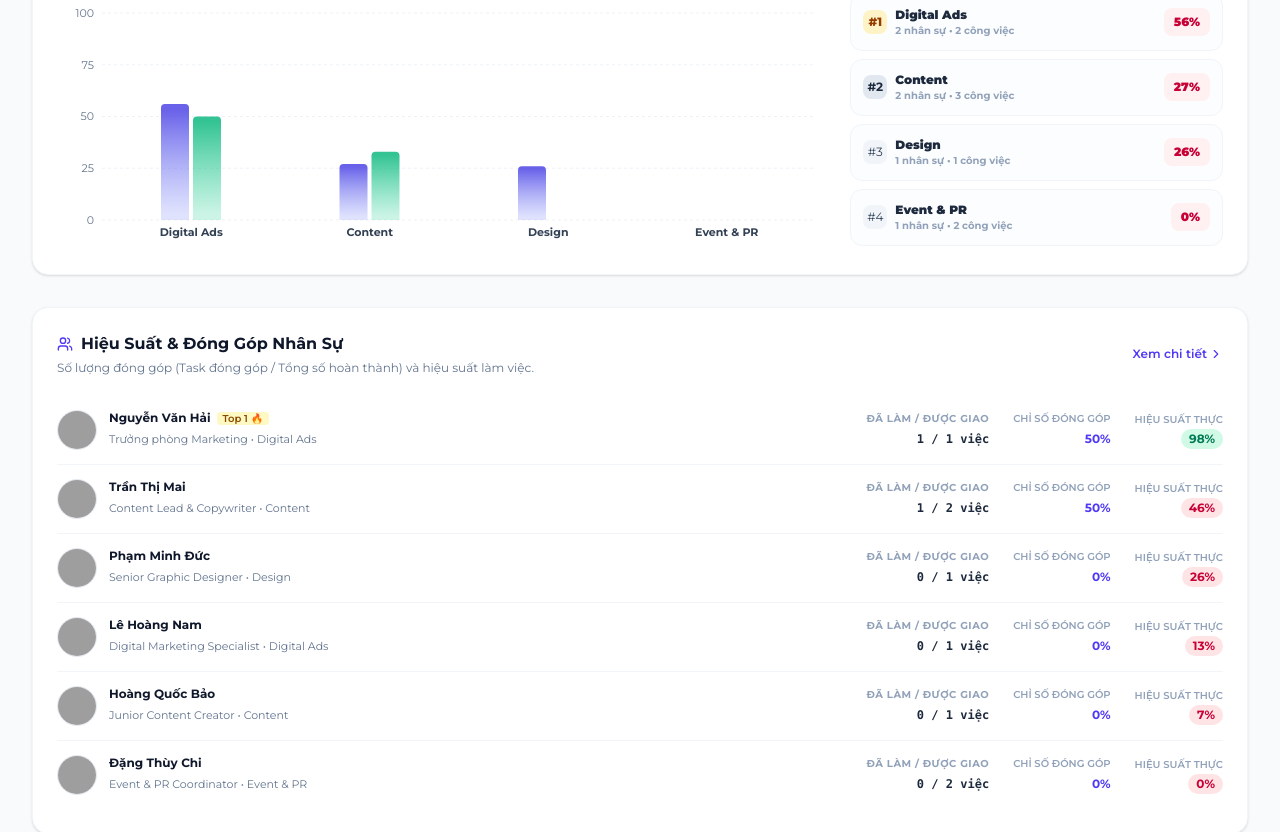
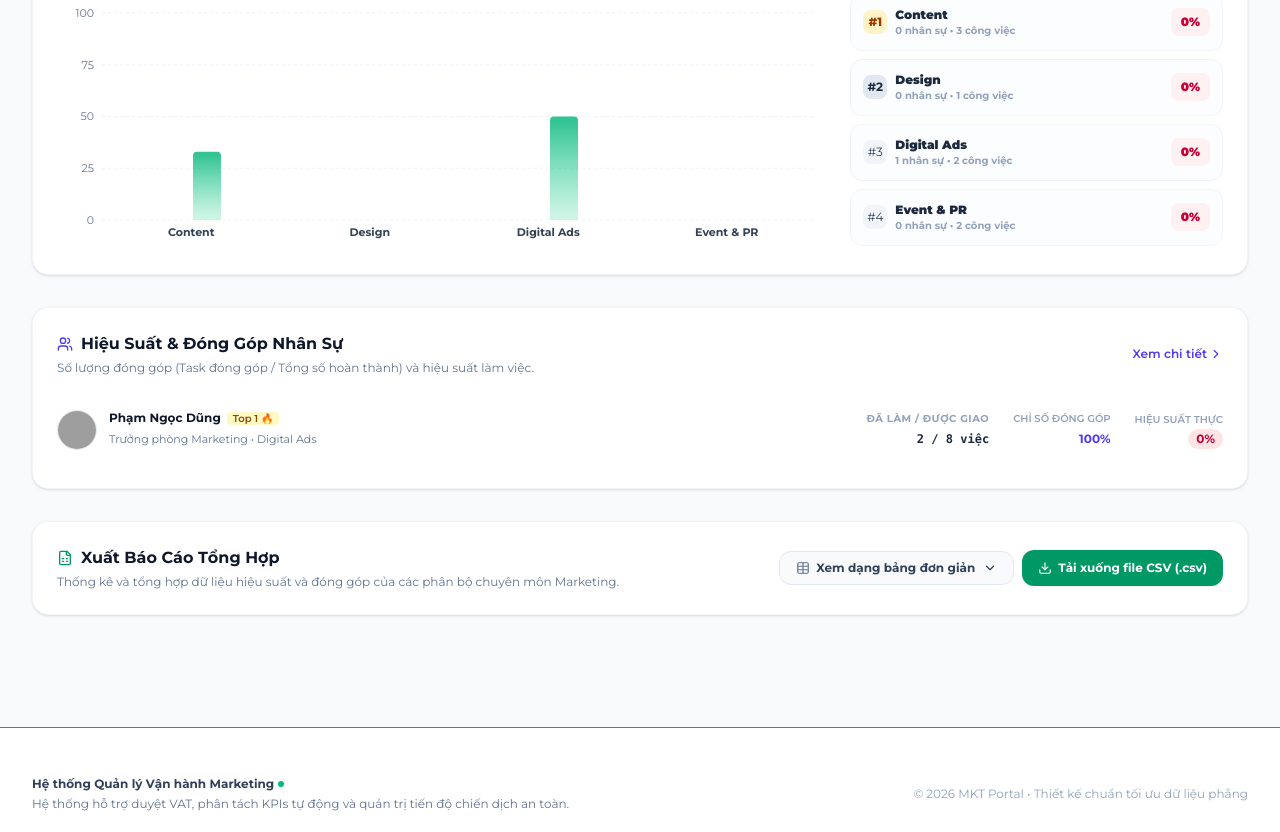
Before and after one commit to dungngocpham8386-create/zkhmarketing, a React (Vite) app: page / in a window 1280 px wide. Shown: the part 1640-2472 px from the top of the page. Built offline with nearby package versions, Linux system fonts and the light colour scheme; grey boxes are pictures that could not be loaded.

Commit message:
refactor: update default user and force data reset
Update initial member configuration to Phạm Ngọc Dũng, implement a mechanism to force reset local storage data for existing sessions, and update link attribution.

```diff
--- a/src/App.tsx
+++ b/src/App.tsx
@@ -152,6 +152,9 @@ export default function App() {
     if (cached) {
       try {
         const parsed = JSON.parse(cached);
+        if (parsed && parsed.email !== 'dungngocpham8386@gmail.com') {
+          return INITIAL_MEMBERS[0];
+        }
         if (parsed && parsed.systemRole) return parsed;
       } catch (e) {
         console.error("Error parsing cached user:", e);
@@ -232,20 +235,40 @@ export default function App() {
     const cachedInvoices = localStorage.getItem('mkt_invoices');
 
     let finalMembers = INITIAL_MEMBERS;
+    let shouldResetAllData = false;
+
     if (cachedMembers) {
-      const parsed: Member[] = JSON.parse(cachedMembers);
+      try {
+        const parsed: Member[] = JSON.parse(cachedMembers);
+        if (parsed.some(m => m.email === 'hai.nguyen@marketing.co')) {
+          shouldResetAllData = true;
+        }
+      } catch (e) {
+        shouldResetAllData = true;
+      }
+    } else {
+      shouldResetAllData = true;
+    }
+
+    if (shouldResetAllData) {
+      setMembers(INITIAL_MEMBERS);
+      localStorage.setItem('mkt_members', JSON.stringify(INITIAL_MEMBERS));
+      localStorage.setItem('mkt_current_user', JSON.stringify(INITIAL_MEMBERS[0]));
+      setCurrentUser(INITIAL_MEMBERS[0]);
+      setIsAuthenticated(true);
+      localStorage.setItem('mkt_is_authenticated', 'true');
+      finalMembers = INITIAL_MEMBERS;
+    } else {
+      const parsed: Member[] = JSON.parse(cachedMembers!);
       const migrated = parsed.map(m => m.password ? m : { ...m, password: '123' });
       setMembers(migrated);
       localStorage.setItem('mkt_members', JSON.stringify(migrated));
       finalMembers = migrated;
-    } else {
-      setMembers(INITIAL_MEMBERS);
-      localStorage.setItem('mkt_members', JSON.stringify(INITIAL_MEMBERS));
     }
 
     // Đồng bộ hóa trạng thái tài khoản đăng nhập (currentUser) để luôn khớp với danh sách thành viên sau khi chỉnh sửa
     const savedUserStr = localStorage.getItem('mkt_current_user');
-    if (savedUserStr) {
+    if (savedUserStr && !shouldResetAllData) {
       try {
         const savedUserSnapshot = JSON.parse(savedUserStr) as Member;
         const freshUser = finalMembers.find(m => m.id === savedUserSnapshot.id);
@@ -258,9 +281,7 @@ export default function App() {
       }
     }
 
-    if (cachedTasks) {
-      setTasks(JSON.parse(cachedTasks));
-    } else {
+    if (shouldResetAllData || !cachedTasks) {
       // For demonstration, let's set t3 deadline to tomorrow (within 24 hours of today)
       const tomorrow = new Date();
       tomorrow.setDate(tomorrow.getDate() + 1);
@@ -273,6 +294,8 @@ export default function App() {
       });
       setTasks(modifiedTasks);
       localStorage.setItem('mkt_tasks', JSON.stringify(modifiedTasks));
+    } else {
+      setTasks(JSON.parse(cachedTasks));
     }
 
     if (cachedInvoices) {
--- a/src/components/InternalAdminLinks.tsx
+++ b/src/components/InternalAdminLinks.tsx
@@ -63,7 +63,7 @@ export default function InternalAdminLinks({
         division: 'Design',
         description: 'Chứa toàn bộ hình ảnh sản phẩm chất lượng cao, file nén (.zip) cho Key Visual chiến dịch Tết và banner quảng cáo.',
         updatedAt: '2026-05-28T10:30:00Z',
-        updatedBy: 'Phạm Minh Đức'
+        updatedBy: 'Phạm Ngọc Dũng'
       },
       {
         id: 'lnk-2',
@@ -73,7 +73,7 @@ export default function InternalAdminLinks({
         division: 'Design',
         description: 'Bản vẽ Layout Mobile App & Landing Page cho chương trình khuyến mại lớn mùa hạ 2026.',
         updatedAt: '2026-05-29T14:20:00Z',
-        updatedBy: 'Phạm Minh Đức'
+        updatedBy: 'Phạm Ngọc Dũng'
       },
       {
         id: 'lnk-3',
@@ -83,7 +83,7 @@ export default function InternalAdminLinks({
         division: 'Content',
         description: 'Tài liệu tối quan trọng của phòng Content, cập nhật timeline lên bài, phân nhóm Content Pillar chi tiết hàng ngày.',
         updatedAt: '2026-05-30T09:12:00Z',
-        updatedBy: 'Trần Thị Mai'
+        updatedBy: 'Phạm Ngọc Dũng'
       },
       {
         id: 'lnk-4',
@@ -93,7 +93,7 @@ export default function InternalAdminLinks({
         division: 'Digital Ads',
         description: 'Bảng sinh link UTM tự động cho các đường dẫn chạy Ads để đồng bộ kết quả chuyển đổi lên Google Analytics.',
         updatedAt: '2026-05-31T16:45:00Z',
-        updatedBy: 'Lê Hoàng Nam'
+        updatedBy: 'Phạm Ngọc Dũng'
       },
       {
         id: 'lnk-5',
@@ -103,7 +103,7 @@ export default function InternalAdminLinks({
         division: 'Event & PR',
         description: 'Kịch bản chi tiết cho MC, danh sách khách mời báo chí và hướng dẫn trả lời phỏng vấn truyền thông.',
         updatedAt: '2026-06-01T08:00:00Z',
-        updatedBy: 'Đặng Thùy Chi'
+        updatedBy: 'Phạm Ngọc Dũng'
       },
       {
         id: 'lnk-6',
@@ -113,7 +113,7 @@ export default function InternalAdminLinks({
         division: 'Design',
         description: 'Trang nén ảnh dung lượng cực tốt giúp tối ưu tốc độ tải trang cho Landing Page marketing.',
         updatedAt: '2026-05-25T11:05:00Z',
-        updatedBy: 'Hoàng Quốc Bảo'
+        updatedBy: 'Phạm Ngọc Dũng'
       }
     ];
 
--- a/src/data/mockData.ts
+++ b/src/data/mockData.ts
@@ -3,75 +3,17 @@ import { Member, Task, Invoice } from '../types';
 export const INITIAL_MEMBERS: Member[] = [
   {
     id: 'm1',
-    name: 'Nguyễn Văn Hải',
+    name: 'Phạm Ngọc Dũng',
     role: 'Trưởng phòng Marketing',
     systemRole: 'Admin',
-    email: 'hai.nguyen@marketing.co',
+    email: 'dungngocpham8386@gmail.com',
     password: '123',
     division: 'Digital Ads',
-    avatar: 'https://images.unsplash.com/photo-1534528741775-53994a69daeb?w=150&auto=format&fit=crop&q=80',
-    efficiencyScore: 92,
-    joinedDate: '2024-01-15'
-  },
-  {
-    id: 'm2',
-    name: 'Trần Thị Mai',
-    role: 'Content Lead & Copywriter',
-    systemRole: 'Manager',
-    email: 'mai.tran@marketing.co',
-    password: '123',
-    division: 'Content',
-    avatar: 'https://images.unsplash.com/photo-1494790108377-be9c29b29330?w=150&auto=format&fit=crop&q=80',
-    efficiencyScore: 88,
-    joinedDate: '2024-03-10'
-  },
-  {
-    id: 'm3',
-    name: 'Phạm Minh Đức',
-    role: 'Senior Graphic Designer',
-    systemRole: 'Member',
-    email: 'duc.pham@marketing.co',
-    password: '123',
-    division: 'Design',
-    avatar: 'https://images.unsplash.com/photo-1507003211169-0a1dd7228f2d?w=150&auto=format&fit=crop&q=80',
-    efficiencyScore: 85,
-    joinedDate: '2024-02-20'
-  },
-  {
-    id: 'm4',
-    name: 'Lê Hoàng Nam',
-    role: 'Digital Marketing Specialist',
-    systemRole: 'Member',
-    email: 'nam.le@marketing.co',
-    password: '123',
-    division: 'Digital Ads',
-    avatar: 'https://images.unsplash.com/photo-1500648767791-00dcc994a43e?w=150&auto=format&fit=crop&q=80',
-    efficiencyScore: 94,
-    joinedDate: '2024-05-01'
-  },
-  {
-    id: 'm5',
-    name: 'Đặng Thùy Chi',
-    role: 'Event & PR Coordinator',
-    systemRole: 'Member',
-    email: 'chi.dang@marketing.co',
-    password: '123',
-    division: 'Event & PR',
-    avatar: 'https://images.unsplash.com/photo-1438761681033-6461ffad8d80?w=150&auto=format&fit=crop&q=80',
-    efficiencyScore: 79,
-    joinedDate: '2024-06-15'
-  },
-  {
-    id: 'm6',
-    name: 'Hoàng Quốc Bảo',
-    role: 'Junior Content Creator',
-    systemRole: 'Member',
-    email: 'bao.hoang@marketing.co',
-    password: '123',
-    division: 'Content',
-    avatar: 'https://images.unsplash.com/photo-1522075469751-3a6694fb2f61?w=150&auto=format&fit=crop&q=80',
-    efficiencyScore: 72,
-    joinedDate: '2024-09-01'
+    avatar: 'https://images.unsplash.com/photo-1472099645785-5658abf4ff4e?w=150&auto=format&fit=crop&q=80',
+    efficiencyScore: 100,
+    phone: '0987654321',
+    birthDate: '1990-01-01',
+    joinedDate: '2026-06-04'
   }
 ];
 
@@ -98,7 +40,7 @@ export const INITIAL_TASKS: Task[] = [
     title: 'Viết bộ bài đăng 10 bài Facebook mở màn',
     description: 'Tập trung hướng đi Content Pillar 1 & 2 giới thiệu sứ mệnh sản phẩm mới và tặng kèm mini-game.',
     division: 'Content',
-    assigneeId: 'm2',
+    assigneeId: 'm1',
     priority: 'Medium',
     status: 'InProgress',
     stage: 'Production',
@@ -114,7 +56,7 @@ export const INITIAL_TASKS: Task[] = [
     title: 'Thiết kế Visual Banner & Poster quảng cáo',
     description: 'Thiết kế ấn phẩm truyền thông kích thước 1200x1200px cho fanpage và 720x1280px cho Story/Tiktok.',
     division: 'Design',
-    assigneeId: 'm3',
+    assigneeId: 'm1',
     priority: 'High',
     status: 'InProgress',
     stage: 'Production',
@@ -130,7 +72,7 @@ export const INITIAL_TASKS: Task[] = [
     title: 'Báo cáo A/B Testing Google Ads tháng 5',
     description: 'So sánh hiệu suất giữa landing page tối ưu UI mới và landing page cũ nhằm kiểm chứng conversion rate.',
     division: 'Digital Ads',
-    assigneeId: 'm4',
+    assigneeId: 'm1',
     priority: 'Medium',
     status: 'Todo',
     stage: 'Optimization',
@@ -144,7 +86,7 @@ export const INITIAL_TASKS: Task[] = [
     title: 'Liên hệ Book báo 3 trang tin lớn',
     description: 'Chuẩn bị bài PR báo chí, thương thảo báo giá booking với Kênh 14, CafeF và VnExpress.',
     division: 'Event & PR',
-    assigneeId: 'm5',
+    assigneeId: 'm1',
     priority: 'High',
     status: 'Todo',
     stage: 'Execution',
@@ -160,7 +102,7 @@ export const INITIAL_TASKS: Task[] = [
     title: 'Sản xuất Video ngắn Reels/Tiktok phát đầu',
     description: 'Quay và chỉnh sửa video thời lượng 30 giây quảng bá ưu đãi giới hạn cho sinh viên.',
     division: 'Content',
-    assigneeId: 'm6',
+    assigneeId: 'm1',
     priority: 'Low',
     status: 'InProgress',
     stage: 'Production',
@@ -174,7 +116,7 @@ export const INITIAL_TASKS: Task[] = [
     title: 'Tối ưu hóa SEO On-page Website chính',
     description: 'Kiểm tra sitemap, tốc độ tải trang, viết lại toàn bộ thẻ Alt ảnh của trang sản phẩm.',
     division: 'Content',
-    assigneeId: 'm2',
+    assigneeId: 'm1',
     priority: 'Low',
     status: 'Completed',
     stage: 'Optimization',
@@ -191,7 +133,7 @@ export const INITIAL_TASKS: Task[] = [
     title: 'Tổ chức sự kiện offline ra mắt đại lý',
     description: 'Điều phối âm thanh ánh sáng, tiệc teabreak và giám sát check-in khách mời VIP.',
     division: 'Event & PR',
-    assigneeId: 'm5',
+    assigneeId: 'm1',
     priority: 'High',
     status: 'InProgress',
     stage: 'Execution',
```
